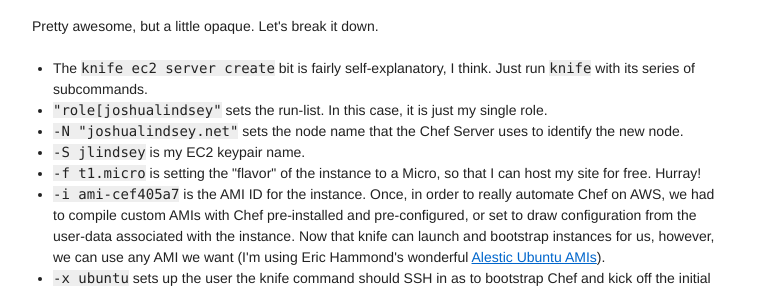
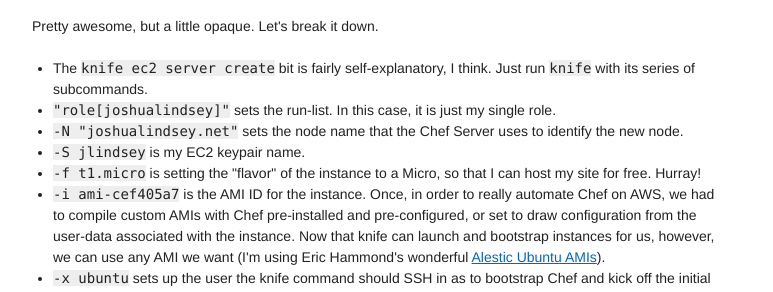
Before and after one commit to jlindsey/blog, a Jekyll site: the page public/2011-04-14/chef-and-aws-who-loves-plumbing/index.html, which Jekyll copies as it is, in a window 1280 px wide. Shown: the part 1445-1737 px from the top of the page, without its empty margins (133-906 px from the left). Built offline with Jekyll 4.4.1, drawn with Linux system fonts in a browser that asks for light colours; Markdown is read by kramdown in place of the engine named in the settings; comment, search, counter and statistics services are not loaded.

Commit message:
Regenerated for Fri Apr 15 11:58:13 EDT 2011

```diff
--- a/public/2011-04-14/chef-and-aws-who-loves-plumbing/index.html
+++ b/public/2011-04-14/chef-and-aws-who-loves-plumbing/index.html
@@ -81,7 +81,7 @@ extensive API. Double thankfully, Opscode has already baked the pertinent EC2 AP
 
 <ul>
 <li>The <code>knife ec2 server create</code> bit is fairly self-explanatory, I think. Just run <code>knife</code> with its series of subcommands.</li>
-<li><code>"role[joshualindsey"</code> sets the run-list. In this case, it is just my single role.</li>
+<li><code>"role[joshualindsey]"</code> sets the run-list. In this case, it is just my single role.</li>
 <li><code>-N "joshualindsey.net"</code> sets the node name that the Chef Server uses to identify the new node.</li>
 <li><code>-S jlindsey</code> is my EC2 keypair name.</li>
 <li><code>-f t1.micro</code> is setting the "flavor" of the instance to a Micro, so that I can host my site for free. Hurray!</li>
```
